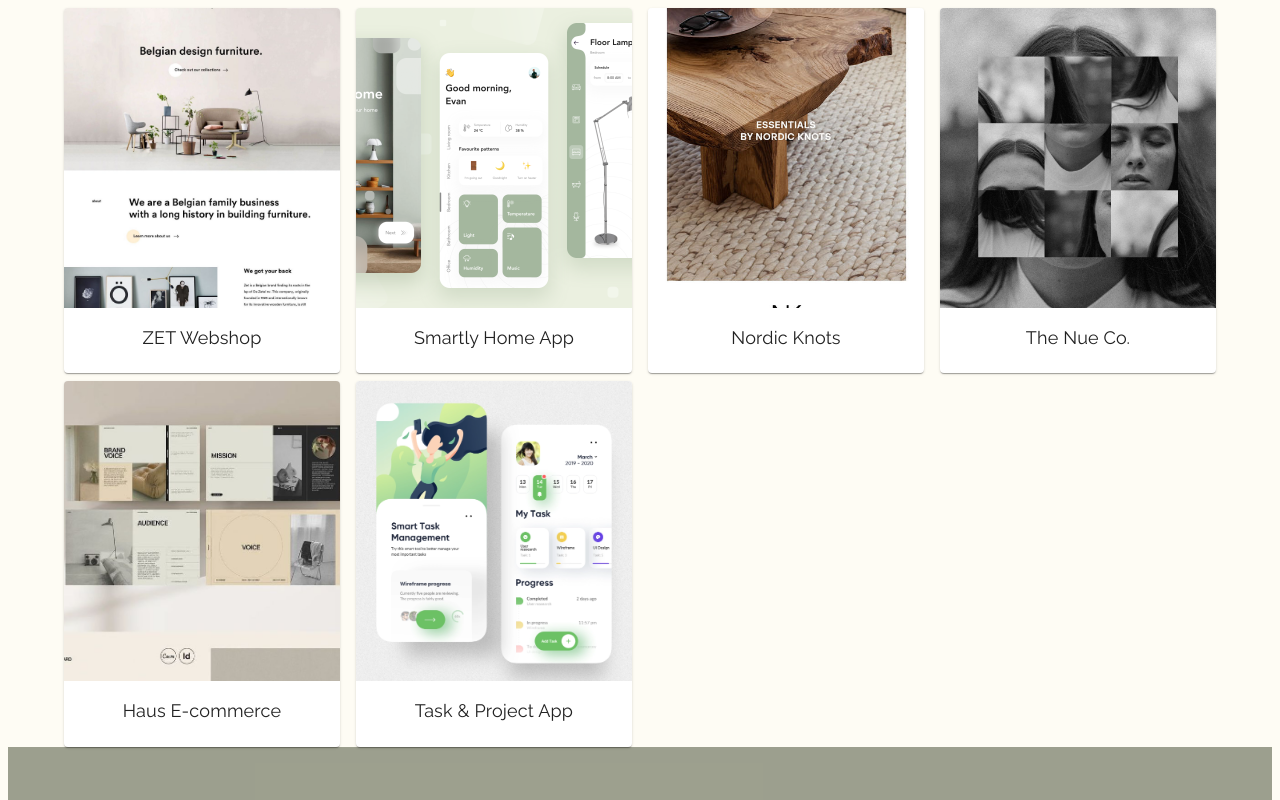
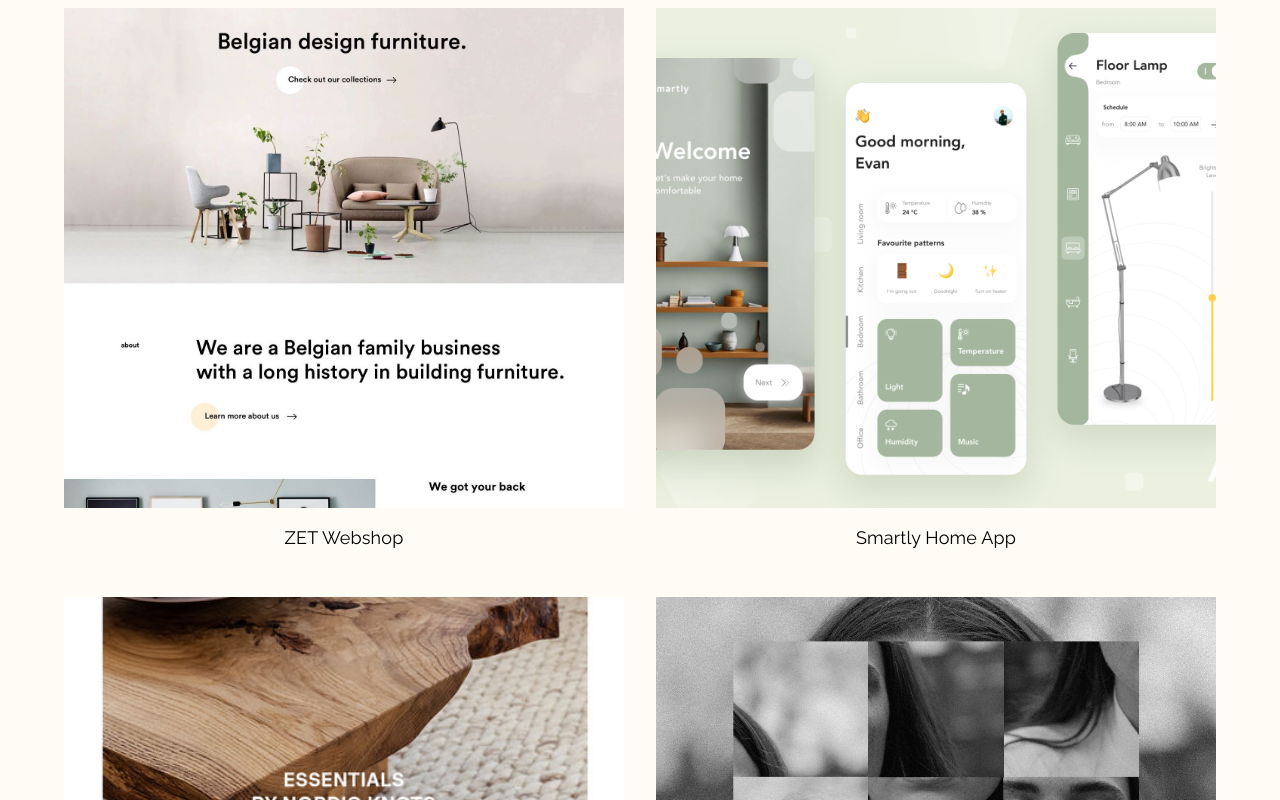
Before and after one commit to Lvl1Pichu/Portfolio-Website, a React (Vite) app: page /ProjectPage in a window 1280 px wide. Shown: the top 800 px of the page. Built offline with nearby package versions, Linux system fonts and the light colour scheme.

Commit message:
positioning cards

```diff
--- a/src/Components/Portfolio.tsx
+++ b/src/Components/Portfolio.tsx
@@ -1,13 +1,4 @@
-import {
-  Box,
-  Card,
-  CardActionArea,
-  CardContent,
-  CardMedia,
-  Container,
-  Grid,
-  Typography,
-} from '@mui/material';
+import { Box, CardMedia, Container, Grid, Typography } from '@mui/material';
 
 const projects = [
   {
@@ -39,12 +30,18 @@ const projects = [
 function Portfolio() {
   return (
     <Container>
-      <Box sx={{ width: '100%' }}>
-        <Grid container rowSpacing={1} columnSpacing={{ xs: 1, sm: 2 }}>
+      <Box
+        sx={{
+          width: '100%',
+          display: 'flex',
+          justifyContent: 'center',
+          alignItems: 'center',
+          marginBottom: '5rem',
+        }}
+      >
+        <Grid container rowSpacing={5} columnSpacing={{ xs: 1, sm: 4 }}>
           {projects.map((project) => (
-            <Grid key={project.title} item xs={12} sm={6} md={4} lg={3}>
-              <Card>
-                <CardActionArea>
+            <Grid key={project.title} item xs={12} sm={6} md={6} lg={6}>
               <CardMedia
                 component="img"
                 height="140"
@@ -52,11 +49,17 @@ function Portfolio() {
                 alt="Project Image"
                 sx={{
                   width: '100%',
-                      height: '300px',
+                  height: '500px',
                   objectFit: 'cover',
                 }}
               />
-                  <CardContent sx={{ textAlign: 'center' }}>
+              <Box
+                sx={{
+                  display: 'flex',
+                  justifyContent: 'center',
+                  marginTop: '1rem',
+                }}
+              >
                 <Typography
                   gutterBottom
                   component="div"
@@ -64,9 +67,7 @@ function Portfolio() {
                 >
                   {project.title}
                 </Typography>
-                  </CardContent>
-                </CardActionArea>
-              </Card>
+              </Box>
             </Grid>
           ))}
         </Grid>
@@ -76,6 +77,19 @@ function Portfolio() {
 }
 
 export default Portfolio;
+
+// <Card sx={{ width: '80%' }}>
+
+// <CardContent sx={{ textAlign: 'center' }}>
+//   <Typography
+//     gutterBottom
+//     component="div"
+//     sx={{ fontFamily: 'Raleway', fontSize: '18px' }}
+//   >
+//     {project.title}
+//   </Typography>
+// </CardContent>
+// </Card>
 
 // const Item = styled(Paper)(({ theme }) => ({
 //   ...theme.typography.subtitle2,
@@ -94,3 +108,21 @@ export default Portfolio;
 //     objectFit: 'cover',
 //   },
 // }));
+
+// <ImageList sx={{ width: 500, height: 450 }}>
+// {itemData.map((item) => (
+//   <ImageListItem key={item.img}>
+//     <img
+//       src={`${item.img}?w=248&fit=crop&auto=format`}
+//       srcSet={`${item.img}?w=248&fit=crop&auto=format&dpr=2 2x`}
+//       alt={item.title}
+//       loading="lazy"
+//     />
+//     <ImageListItemBar
+//       title={item.title}
+//       subtitle={<span>by: {item.author}</span>}
+//       position="below"
+//     />
+//   </ImageListItem>
+// ))}
+// </ImageList>
```
Lines whose indentation alone changed are shown as unchanged.
